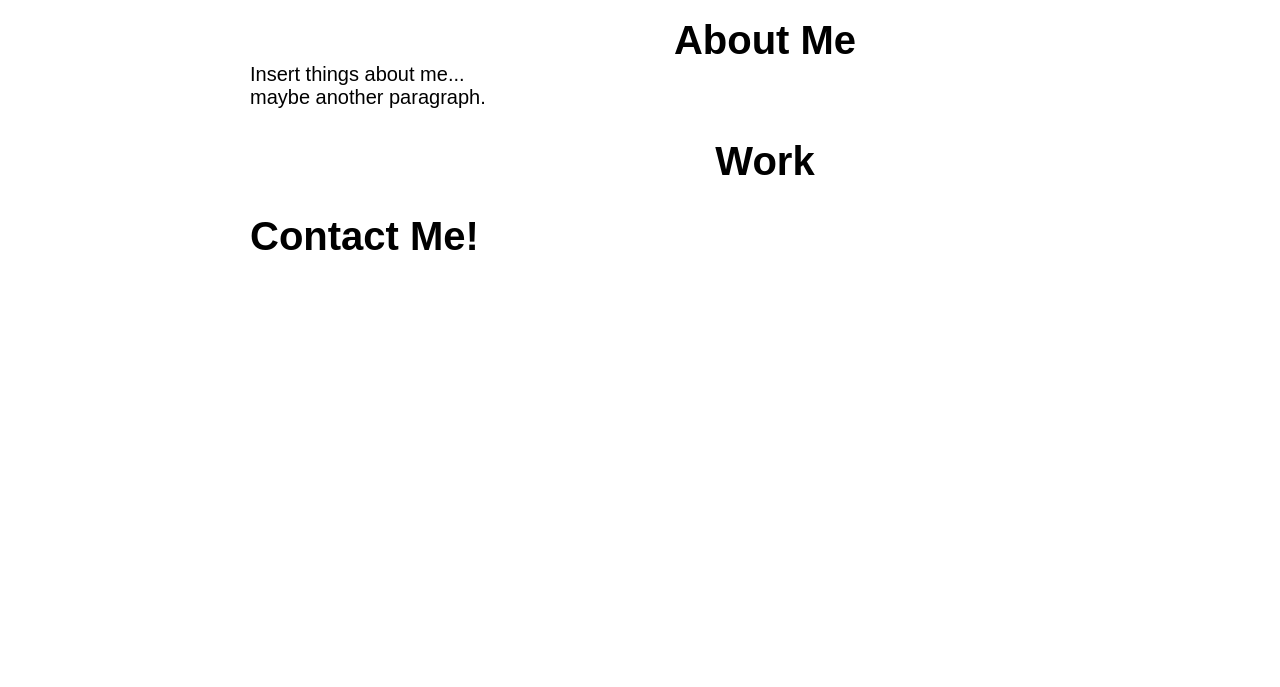
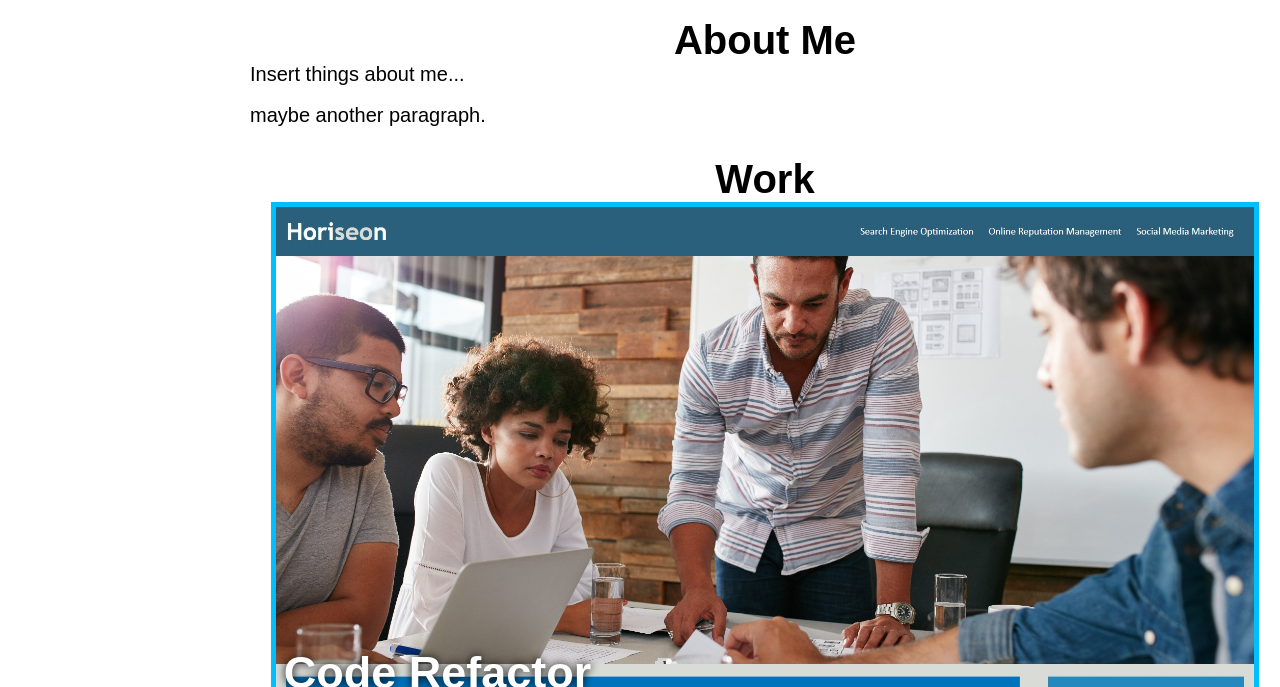
Before and after one commit to cazthetraveler/Luis-Olmos-Portfolio, a plain HTML site: page index.html in a window 1280 px wide. Shown: the part 802-1489 px from the top of the page. Before the commit the page ends 1061 px from the top, so only its background shows below. Drawn offline with Linux system fonts and the light colour scheme.

Commit message:
added some images and added cards to the work section.

```diff
--- a/index.html
+++ b/index.html
@@ -19,7 +19,7 @@
         <header>
             <div id="title">
                 <h1>Luis Olmos</h1>
-                <h2>Web Developer and Graphic Designer.</h2>
+                <h2>Web Developer.</h2>
             </div>
             <div id="main-image">
                 <img src="/images/me.png" alt="image of Luis Olmos">
@@ -29,17 +29,34 @@
         <section id="about-me">
             <h3>About Me</h3>
             <p>Insert things about me...</p>
+            <br>
             <p>maybe another paragraph.</p>
         </section>
 
         <section id="work">
             <h3>Work</h3>
             <div class="projects">
-                <div class="card main"></div>
+
+                <div class="card main">
+                    <a href="https://cazthetraveler.github.io/Module-1-Challenge/">
+                        <img src="/images/code-refactor.jpg">
+                        <h4>Code Refactor</h4>
+                    </a>
+                </div>
+
+                <div class="card">
+                    <a href="https://cazthetraveler.github.io/prework-study-guide/">
+                        <img src="/images/prework-project.jpg">
+                        <h4>Prework Study Guide Project</h4>
+                    </a>
+                </div>
+
                 <div class="card"></div>
+
                 <div class="card"></div>
+
                 <div class="card"></div>
-                <div class="card"></div>
+
             </div>
         </section>
 
--- a/styles.css
+++ b/styles.css
@@ -64,12 +64,7 @@ header {
     width: 100%;
 }
 
-#about-me {
-    width: 100%;
-    margin-bottom: 30px;
-}
-
-#work {
+#about-me, #work, #contact {
     width: 100%;
     margin-bottom: 30px;
 }
@@ -77,6 +72,43 @@ header {
 .projects {
     display: flex;
     flex-wrap: wrap;
+    justify-content: center;
+    gap: 20px;
+    width: 100%;
+}
+
+.card {
+    width: 45%;
+    height: 500px;
+    position: relative;
+    text-align: center;
+    border: 5px solid deepskyblue;
+    transition: 0.3s;
+}
+
+h4 {
+    position: absolute;
+    bottom: 8px;
+    left: 8px;
+    color: white;
+    font-size: 45px;
+    text-shadow: 0px 0px 10px black;
+}
+
+.card:hover {
+    box-shadow: 0px 0px 15px deepskyblue;
+    transition: 0.3s;
+}
+
+.card img {
+    width: 100%;
+    height: 500px;
+    object-fit: cover;
+    object-position: 50% 0%;
+}
+
+.main {
+    width: 95%;
 }
 
 h3 {
```
Also changed, not shown: images/code-refactor.jpg (added), images/prework-project.jpg (added).
